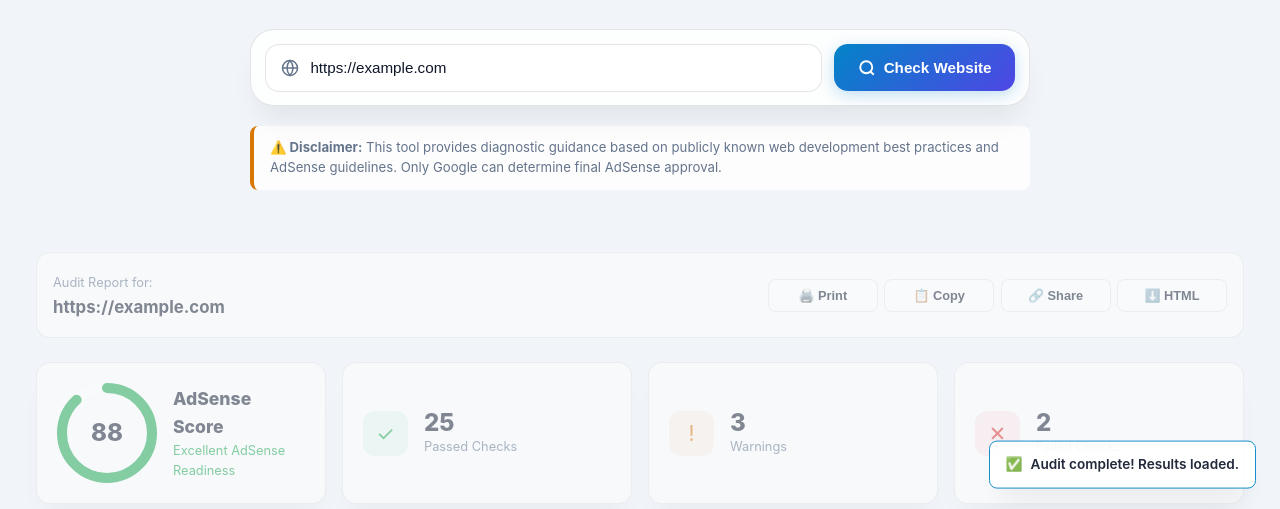
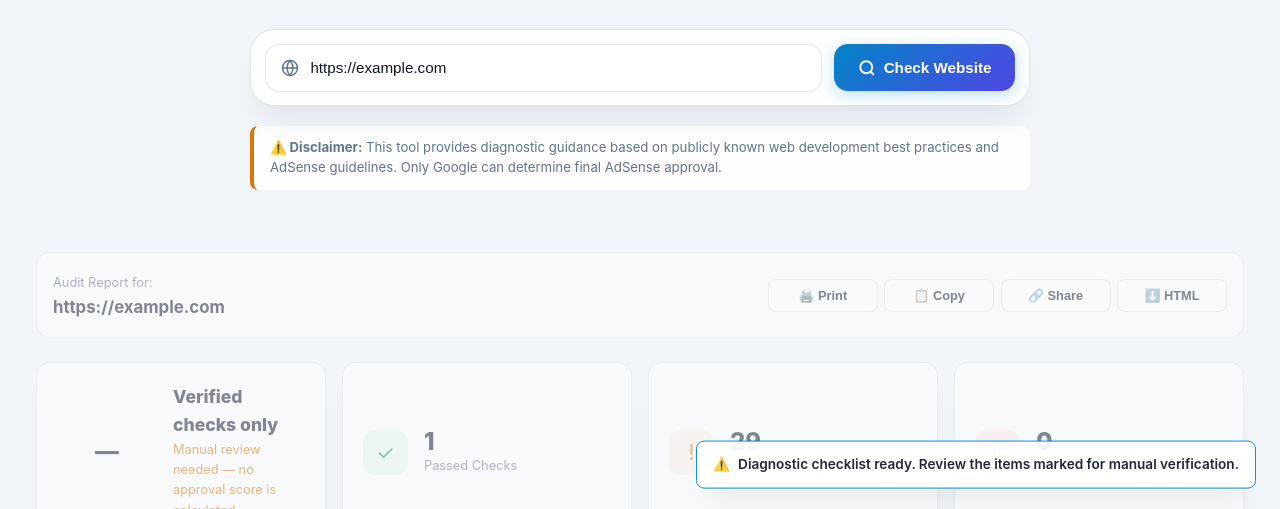
Before and after one commit to ssrweb197/google-adsense-checker, a plain HTML site: page index.html in a window 1280 px wide. Both pictures are taken after typing "https://example.com" into the empty fields and a click on the button "Check Website". Shown: the part 291-800 px from the top of the page. Drawn offline with Linux system fonts and the light colour scheme.

Commit message:
Remove simulated audit scores and label unverified checks honestly

```diff
--- a/index.html
+++ b/index.html
@@ -1144,7 +1144,7 @@
             <div class="score-number" id="overallScoreVal">0</div>
           </div>
           <div>
-            <h3 style="font-size: 1.1rem; font-weight: 800;">AdSense Score</h3>
+            <h3 style="font-size: 1.1rem; font-weight: 800;">Verified checks only</h3>
             <p style="font-size: 0.8rem; color: var(--text-muted);" id="scoreRatingText">Calculating status...</p>
           </div>
         </div>
@@ -1521,76 +1521,51 @@ Discover powerful SEO, Blogger, PDF, Image, Text, Developer and Productivity too
       document.getElementById('reportUrlDisplay').textContent = url;
       auditResults = [];
 
-      let totalScoreWeight = 0;
-      let earnedScoreWeight = 0;
-
       let passCount = 0;
       let warningCount = 0;
       let failCount = 0;
 
-      const isHttps = url.startsWith('https://');
-
+      // This static GitHub Pages tool cannot reliably inspect another site's
+      // HTML, policies, links, or real-user performance metrics because of
+      // browser cross-origin restrictions. Only the submitted URL scheme is
+      // directly verifiable here; all other checks require manual review.
       checkItemsDatabase.forEach((item) => {
-        let status = 'pass';
+        let status = 'warning';
+        let statusMsg = 'Not automatically verified. Open the recommendation and review this item on your website.';
 
         if (item.id === 'https') {
-          status = isHttps ? 'pass' : 'fail';
-        } else {
-          const rand = Math.random();
-          if (rand > 0.82) {
-            status = 'fail';
-          } else if (rand > 0.65) {
-            status = 'warning';
-          } else {
-            status = 'pass';
-          }
+          status = url.startsWith('https://') ? 'pass' : 'fail';
+          statusMsg = status === 'pass'
+            ? 'The submitted URL uses HTTPS. This does not verify the certificate or every page.'
+            : 'The submitted URL does not use HTTPS. Use a secure HTTPS address.';
         }
 
-        totalScoreWeight += item.weight;
-        if (status === 'pass') {
-          earnedScoreWeight += item.weight;
-          passCount++;
-        } else if (status === 'warning') {
-          earnedScoreWeight += (item.weight * 0.5);
-          warningCount++;
-        } else {
-          failCount++;
-        }
+        if (status === 'pass') passCount++;
+        else if (status === 'warning') warningCount++;
+        else failCount++;
 
         auditResults.push({
           ...item,
-          status: status
+          status,
+          passMsg: status === 'pass' ? statusMsg : item.passMsg,
+          failMsg: status !== 'pass' ? statusMsg : item.failMsg
         });
       });
 
-      const finalScore = Math.round((earnedScoreWeight / totalScoreWeight) * 100);
-
-      document.getElementById('overallScoreVal').textContent = finalScore;
+      document.getElementById('overallScoreVal').textContent = '—';
       document.getElementById('countPass').textContent = passCount;
       document.getElementById('countWarning').textContent = warningCount;
       document.getElementById('countFail').textContent = failCount;
 
       const gaugeFill = document.getElementById('scoreGaugeFill');
-      const offset = 283 - (283 * finalScore / 100);
-      gaugeFill.style.strokeDashoffset = offset;
-
-      let gaugeColor = 'var(--pass)';
-      let ratingText = 'Excellent AdSense Readiness';
-      if (finalScore < 60) {
-        gaugeColor = 'var(--fail)';
-        ratingText = 'High Rejection Risk - Action Needed';
-      } else if (finalScore < 80) {
-        gaugeColor = 'var(--warning)';
-        ratingText = 'Moderate Readiness - Address Warnings';
-      }
-
-      gaugeFill.style.stroke = gaugeColor;
-      document.getElementById('scoreRatingText').textContent = ratingText;
-      document.getElementById('scoreRatingText').style.color = gaugeColor;
+      gaugeFill.style.strokeDashoffset = 283;
+      gaugeFill.style.stroke = 'var(--warning)';
+      document.getElementById('scoreRatingText').textContent = 'Manual review needed — no approval score is calculated';
+      document.getElementById('scoreRatingText').style.color = 'var(--warning)';
 
       renderCheckGrid(auditResults);
       document.getElementById('dashboardContainer').style.display = 'block';
-      showToast('Audit complete! Results loaded.');
+      showToast('Diagnostic checklist ready. Review the items marked for manual verification.', 'warning');
     }
 
     /* ==========================================================================
```
